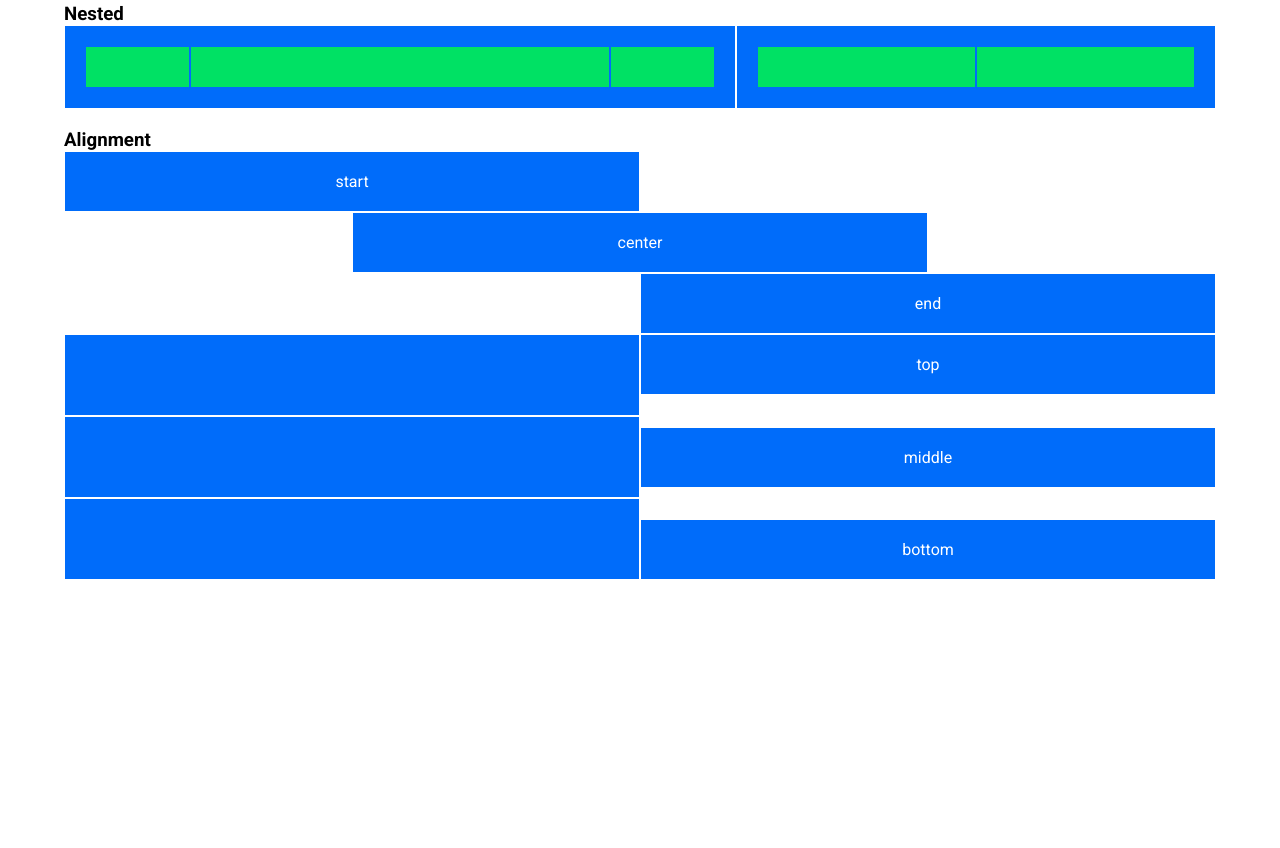
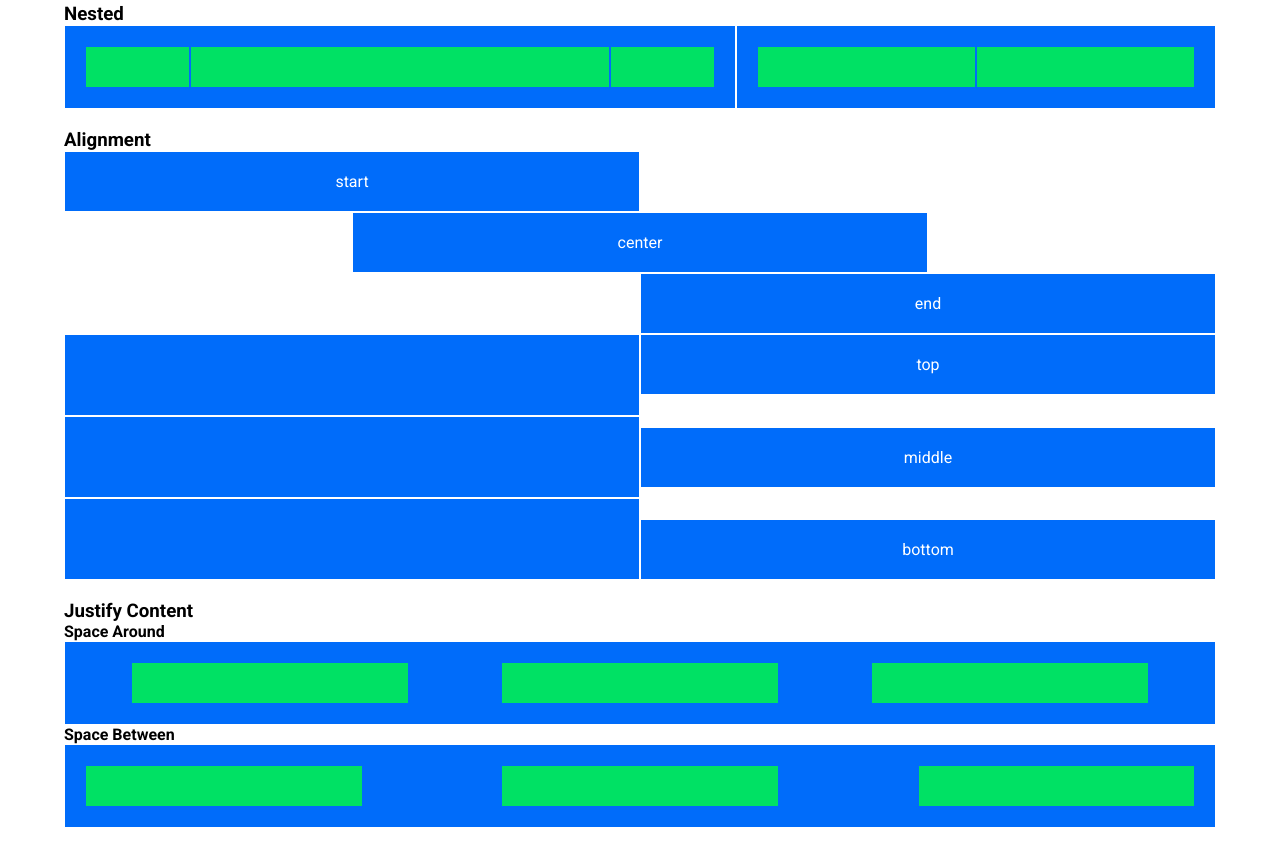
Before and after one commit to marcocor25/html-css-12bool, a plain HTML site: page index.html in a window 1280 px wide. Shown: the part 1265-2113 px from the top of the page. Before the commit the page ends 1865 px from the top, so only its background shows below. Drawn offline with Linux system fonts and the light colour scheme.

Commit message:
Esercizio completato

```diff
--- a/index.html
+++ b/index.html
@@ -269,7 +269,41 @@
 
         </div>
 
+        <!-- ! quinto container - justify content -->
+
+        <div class="container">
+
+            <h3>Justify Content</h3>
+
+            <div class="row">
+
+                <h4>Space Around</h4>
+
+                <div class="col-12 space-around">
+                    <div class="col-3 nested"></div>
+                    <div class="col-3 nested"></div>
+                    <div class="col-3 nested"></div>
+                </div>
+
+            </div>
+
+            <div class="row">
+
+                <h4>Space Between</h4>
+
+                <div class="col-12 space-between">
+                    <div class="col-3 nested"></div>
+                    <div class="col-3 nested"></div>
+                    <div class="col-3 nested"></div>
+                </div>
+
+            </div>
+
+        </div>
+
     </div>
+
+    <!-- ! fine -->
 
 </body>
 </html>
--- a/style.css
+++ b/style.css
@@ -72,6 +72,14 @@ html {
 
 .bottom {
     align-items: flex-end;
+}
+
+.space-around {
+    justify-content: space-around !important;
+}
+
+.space-between {
+    justify-content: space-between !important;
 }
 
 /* ************************************************** */
@@ -175,3 +183,5 @@ html {
 .col-12-offset {
     margin-left: calc(100% / 12 * 12);
 }
+
+/* ! fine */
```
